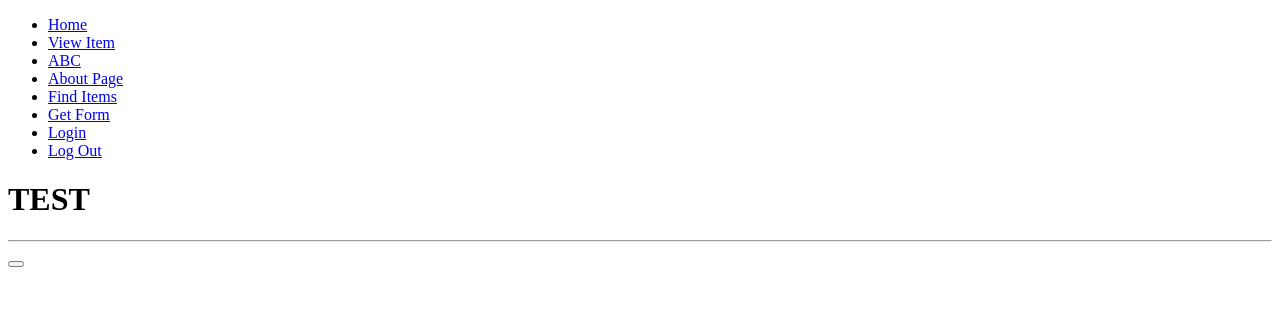
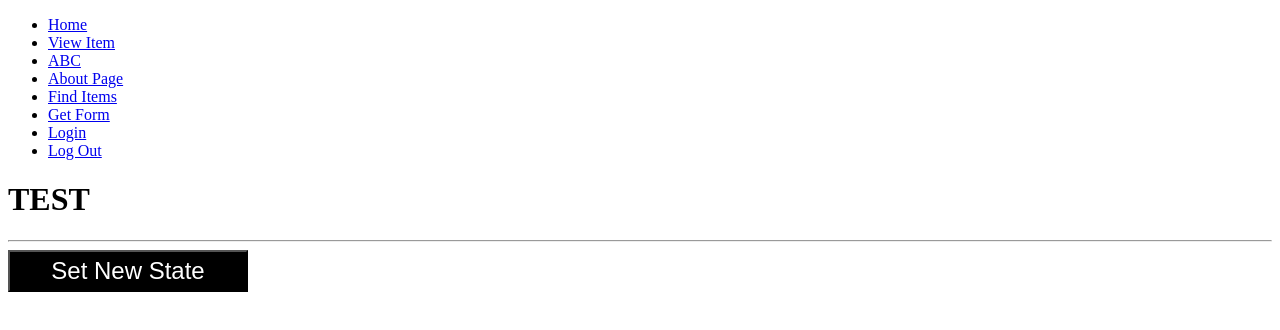
Before and after one commit to bresson/posttest, a Next.js app: page / in a window 1280 px wide. Shown: the top 330 px of the page. Built offline with nearby package versions, Linux system fonts and the light colour scheme.

Commit message:
css button

```diff
--- a/components/layout.js
+++ b/components/layout.js
@@ -25,7 +25,7 @@ export default class extends React.Component {
       <div>
         <Header />
         <div className="container">
-        <button onClick = {() => this.settingState()}  />
+        <button style={{backgroundColor: 'black', color: 'white', fontSize: '1.5rem', lineHeight: '1.5', width: '10em'}} onClick = {() => this.settingState()} > Set New State </button>
         { React.Children.map(this.children, child => React.cloneElement(child, {...this.state}))}
 
 
```
